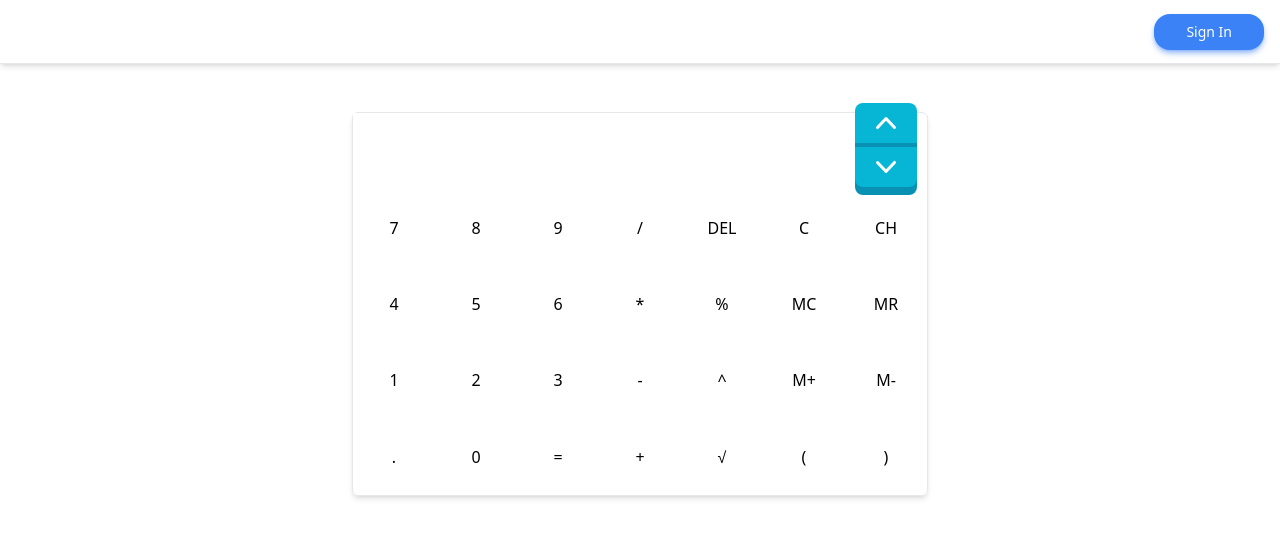
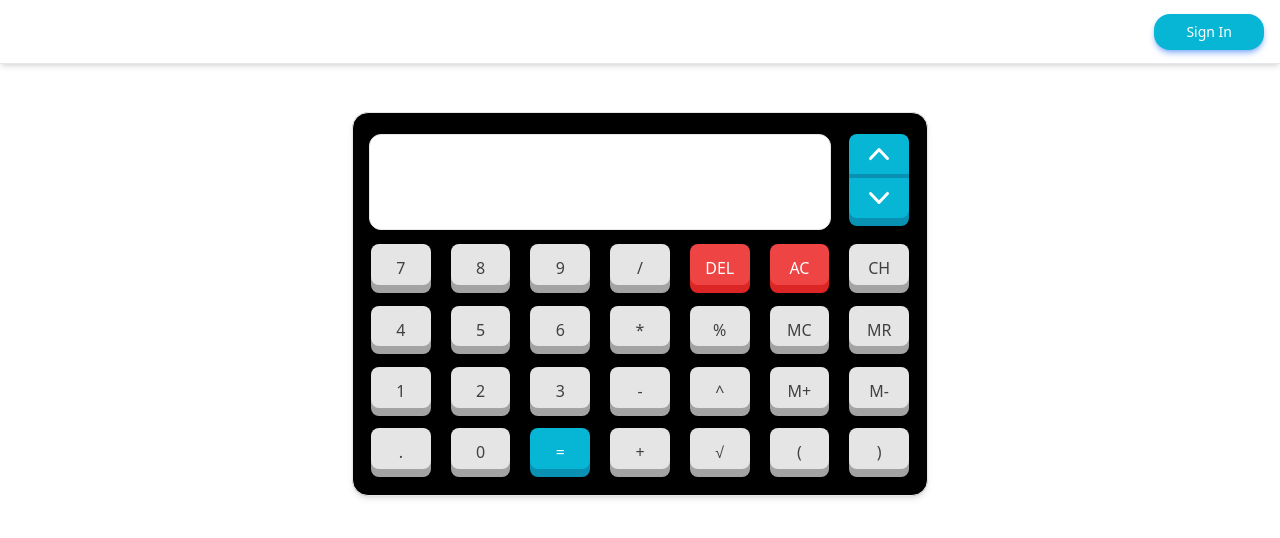
Before and after one commit to syed-razi/calculator, a React (Vite) app: page / in a window 1280 px wide. Shown: the top 538 px of the page. Built offline with nearby package versions, Linux system fonts and the light colour scheme; no server answers.

Commit message:
consolidate button component and improve UI

```diff
--- /dev/null
+++ b/src/Button.tsx
@@ -0,0 +1,27 @@
+interface ButtonProps {
+  label: string;
+  frontColour?: string;
+  backColour?: string;
+  textColour?: string;
+  onClick: () => any;
+}
+export default function Button({
+  label,
+  frontColour = "bg-neutral-200",
+  backColour = "bg-neutral-400",
+  textColour = "text-neutral-700",
+  onClick,
+}: ButtonProps) {
+  return (
+    <button
+      className={`h-2/3 w-3/4 cursor-pointer place-self-center rounded-lg border-none ${backColour} p-0 outline-offset-4`}
+      onClick={onClick}
+    >
+      <div
+        className={`mx-auto h-full w-full -translate-y-2 transform rounded-lg ${frontColour} pt-3 ${textColour} active:-translate-y-1`}
+      >
+        {label}
+      </div>
+    </button>
+  );
+}
--- a/src/Calculator.tsx
+++ b/src/Calculator.tsx
@@ -1,6 +1,6 @@
 import { useState } from "react";
-import ExpressionButton from "./ExpressionButton";
 import { ChevronDownIcon, ChevronUpIcon } from "@heroicons/react/20/solid";
+import Button from "./Button";
 
 export default function Calculator() {
   interface Display {
@@ -30,9 +30,67 @@ export default function Calculator() {
   }
 
   function handleClick(expressionToken: string) {
-    setExpression(expressionToken);
     setInputMode(true);
     setExpression(expression + expressionToken);
+  }
+
+  function handleDelete() {
+    setInputMode(true);
+    setExpression(expression.slice(0, -1));
+    setIndex(history.length);
+  }
+
+  function handleClear() {
+    setInputMode(true);
+    setExpression("");
+    setIndex(history.length);
+  }
+
+  function handleClearHistory() {
+    setInputMode(true);
+    setExpression("");
+    setHistory([]);
+    setIndex(0);
+  }
+
+  function handleClearMemory() {
+    setInputMode(true);
+    setExpression("");
+    setMemory([]);
+  }
+
+  function handleRetrieveMemory() {
+    const total = memory.reduce((acc, curr) => {
+      return acc + parseFloat(curr);
+    }, 0);
+    setInputMode(true);
+    setExpression(total.toString());
+  }
+
+  function handleAddToMemory() {
+    setInputMode(true);
+    const newResult = evaluateExpression(expression);
+    setMemory([...memory, newResult]);
+    setExpression("");
+  }
+
+  function handleSubtractFromMemory() {
+    setInputMode(true);
+    const newResult = evaluateExpression(`(${expression}) * -1`);
+    setMemory([...memory, newResult]);
+    setExpression("");
+  }
+
+  function handleEquals() {
+    setInputMode(false);
+    const newResult = evaluateExpression(expression);
+    setHistory([...history, { expression, result: newResult }]);
+    setIndex(history.length);
+  }
+
+  function handleSquareRoot() {
+    setExpression("√(" + expression + ")");
+    setInputMode(true);
   }
 
   function evaluateExpression(expression: string): string {
@@ -143,18 +201,71 @@ export default function Calculator() {
     }
   }
 
+  const buttonData = [
+    { label: "7", onClick: () => handleClick("7") },
+    { label: "8", onClick: () => handleClick("8") },
+    { label: "9", onClick: () => handleClick("9") },
+    { label: "/", onClick: () => handleClick("/") },
+    {
+      label: "DEL",
+      frontColour: "bg-red-500",
+      backColour: "bg-red-600",
+      textColour: "text-white",
+      onClick: () => handleDelete(),
+    },
+    {
+      label: "AC",
+      frontColour: "bg-red-500",
+      backColour: "bg-red-600",
+      textColour: "text-white",
+      onClick: () => handleClear(),
+    },
+    { label: "CH", onClick: () => handleClearHistory() },
+    { label: "4", onClick: () => handleClick("4") },
+    { label: "5", onClick: () => handleClick("5") },
+    { label: "6", onClick: () => handleClick("6") },
+    { label: "*", onClick: () => handleClick("*") },
+    { label: "%", onClick: () => handleClick("%") },
+    { label: "MC", onClick: () => handleClearMemory() },
+    { label: "MR", onClick: () => handleRetrieveMemory() },
+    { label: "1", onClick: () => handleClick("1") },
+    { label: "2", onClick: () => handleClick("2") },
+    { label: "3", onClick: () => handleClick("3") },
+    { label: "-", onClick: () => handleClick("-") },
+    { label: "^", onClick: () => handleClick("^") },
+    { label: "M+", onClick: () => handleAddToMemory() },
+    { label: "M-", onClick: () => handleSubtractFromMemory() },
+    { label: ".", onClick: () => handleClick(".") },
+    { label: "0", onClick: () => handleClick("0") },
+    {
+      label: "=",
+      frontColour: "bg-cyan-500",
+      backColour: "bg-cyan-600",
+      textColour: "text-white",
+      onClick: () => handleEquals(),
+    },
+    { label: "+", onClick: () => handleClick("+") },
+    { label: "√", onClick: () => handleSquareRoot() },
+    { label: "(", onClick: () => handleClick("(") },
+    { label: ")", onClick: () => handleClick(")") },
+  ];
+
   return (
-    <div className="m-12 grid h-96 w-4/5 max-w-xl grid-cols-7 grid-rows-5 rounded-md border shadow-md">
-      <div className="col-span-6 self-stretch justify-self-stretch">
+    <div className="m-12 grid h-96 w-4/5 max-w-xl grid-cols-7 rounded-2xl border bg-black p-2 shadow-md">
+      <div className="col-span-6 flex items-center justify-center">
+        <div className="mx-2 flex h-24 w-full flex-col items-center justify-between rounded-xl border bg-white p-2 font-mono">
           <input
-          className="h-full w-full"
+            className="h-8 w-full self-start text-3xl"
             value={inputMode ? expression : history[index].expression}
             onChange={(e) => {
               setInputMode(true);
               setExpression(e.target.value);
             }}
           />
-        <p>{!inputMode && history[index].result}</p>
+          <p className="h-8 self-end text-3xl">
+            {!inputMode && history[index].result}
+          </p>
+        </div>
       </div>
       <div className="flex h-full w-full flex-col items-center justify-center">
         <button
@@ -174,111 +285,9 @@ export default function Calculator() {
           </div>
         </button>
       </div>
-      <ExpressionButton expressionToken="7" onClick={handleClick} />
-      <ExpressionButton expressionToken="8" onClick={handleClick} />
-      <ExpressionButton expressionToken="9" onClick={handleClick} />
-      <ExpressionButton expressionToken="/" onClick={handleClick} />
-      <button
-        onClick={() => {
-          setInputMode(true);
-          setExpression(expression.slice(0, -1));
-          setIndex(history.length);
-        }}
-      >
-        DEL
-      </button>
-      <button
-        onClick={() => {
-          setInputMode(true);
-          setExpression("");
-          setIndex(history.length);
-        }}
-      >
-        C
-      </button>
-      <button
-        onClick={() => {
-          setInputMode(true);
-          setExpression("");
-          setHistory([]);
-          setIndex(0);
-        }}
-      >
-        CH
-      </button>
-      <ExpressionButton expressionToken="4" onClick={handleClick} />
-      <ExpressionButton expressionToken="5" onClick={handleClick} />
-      <ExpressionButton expressionToken="6" onClick={handleClick} />
-      <ExpressionButton expressionToken="*" onClick={handleClick} />
-      <ExpressionButton expressionToken="%" onClick={handleClick} />
-      <button
-        onClick={() => {
-          setInputMode(true);
-          setExpression("");
-          setMemory([]);
-        }}
-      >
-        MC
-      </button>
-      <button
-        onClick={() => {
-          const total = memory.reduce((acc, curr) => {
-            return acc + parseFloat(curr);
-          }, 0);
-          setInputMode(true);
-          setExpression(total.toString());
-        }}
-      >
-        MR
-      </button>
-      <ExpressionButton expressionToken="1" onClick={handleClick} />
-      <ExpressionButton expressionToken="2" onClick={handleClick} />
-      <ExpressionButton expressionToken="3" onClick={handleClick} />
-      <ExpressionButton expressionToken="-" onClick={handleClick} />
-      <ExpressionButton expressionToken="^" onClick={handleClick} />
-      <button
-        onClick={() => {
-          setInputMode(true);
-          const newResult = evaluateExpression(expression);
-          setMemory([...memory, newResult]);
-          setExpression("");
-        }}
-      >
-        M+
-      </button>
-      <button
-        onClick={() => {
-          setInputMode(true);
-          const newResult = evaluateExpression(`(${expression}) * -1`);
-          setMemory([...memory, newResult]);
-          setExpression("");
-        }}
-      >
-        M-
-      </button>
-      <ExpressionButton expressionToken="." onClick={handleClick} />
-      <ExpressionButton expressionToken="0" onClick={handleClick} />
-      <button
-        onClick={() => {
-          setInputMode(false);
-          const newResult = evaluateExpression(expression);
-          setHistory([...history, { expression, result: newResult }]);
-          setIndex(history.length);
-        }}
-      >
-        =
-      </button>
-      <ExpressionButton expressionToken="+" onClick={handleClick} />
-      <button
-        onClick={() => {
-          setExpression("√(" + expression + ")");
-          setInputMode(true);
-        }}
-      >
-        √
-      </button>
-      <ExpressionButton expressionToken="&#40;" onClick={handleClick} />
-      <ExpressionButton expressionToken="&#41;" onClick={handleClick} />
+      {buttonData.map((buttonProps, index) => (
+        <Button key={index} {...buttonProps} />
+      ))}
     </div>
   );
 }
--- a/src/ExpressionButton.tsx
+++ /dev/null
@@ -1,13 +0,0 @@
-type ExpressionButtonProps = {
-  expressionToken: string;
-  onClick: (expressionToken: string) => void;
-};
-
-export default function ExpressionButton({
-  expressionToken,
-  onClick,
-}: ExpressionButtonProps) {
-  return (
-    <button onClick={() => onClick(expressionToken)}>{expressionToken}</button>
-  );
-}
--- a/src/Navbar.tsx
+++ b/src/Navbar.tsx
@@ -13,7 +13,7 @@ export default function Navbar({
         <>
           <p>{`Welcome back ${email}!`}</p>
           <button
-            className="mx-4 rounded-2xl bg-blue-500 px-8 py-2 text-sm text-white shadow-md shadow-blue-500/50 outline-none transition-all duration-150 ease-linear hover:shadow-lg focus:outline-none active:bg-blue-600"
+            className="mx-4 rounded-2xl bg-cyan-500 px-8 py-2 text-sm text-white shadow-md shadow-blue-500/50 outline-none transition-all duration-150 ease-linear hover:shadow-lg focus:outline-none active:bg-blue-600"
             type="button"
             onClick={() => auth.signOut()}
           >
--- a/src/SignUp.tsx
+++ b/src/SignUp.tsx
@@ -32,7 +32,7 @@ export default function SignUp() {
   return (
     <>
       <button
-        className="mx-4 rounded-2xl bg-blue-500 px-8 py-2 text-sm text-white shadow-md shadow-blue-500/50 outline-none transition-all duration-150 ease-linear hover:shadow-lg focus:outline-none active:bg-blue-600"
+        className="mx-4 rounded-2xl bg-cyan-500 px-8 py-2 text-sm text-white shadow-md shadow-blue-500/50 outline-none transition-all duration-150 ease-linear hover:shadow-lg focus:outline-none active:bg-blue-600"
         type="button"
         onClick={() => setShowModal(true)}
       >
--- a/src/index.css
+++ b/src/index.css
@@ -1,3 +1,8 @@
 @tailwind base;
 @tailwind components;
 @tailwind utilities;
+
+@font-face {
+  font-family: Digital;
+  src: url(../fonts/digital-7.ttf) format("truetype");
+}
--- a/tailwind.config.js
+++ b/tailwind.config.js
@@ -1,8 +1,14 @@
 /** @type {import('tailwindcss').Config} */
+import defaultTheme from "tailwindcss/defaultTheme";
+
 export default {
   content: ["./index.html", "./src/**/*.{js,ts,jsx,tsx}"],
   theme: {
-    extend: {},
+    extend: {
+      fontFamily: {
+        mono: ["digital-7", ...defaultTheme.fontFamily.sans],
+      },
+    },
   },
   plugins: ["prettier-plugin-tailwindcss"],
 };
```
Also changed, not shown: src/fonts/Digital7-rg1mL.ttf (added), src/fonts/Digital7Mono-Yz9J4.ttf (added). Lines whose indentation alone changed are shown as unchanged.
